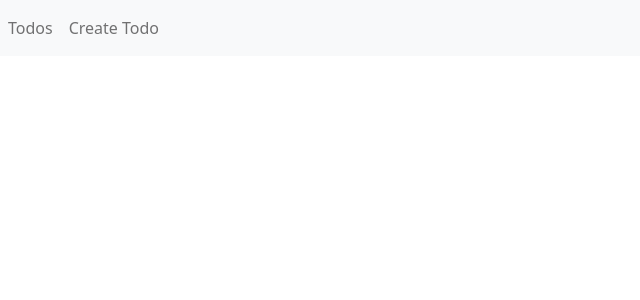
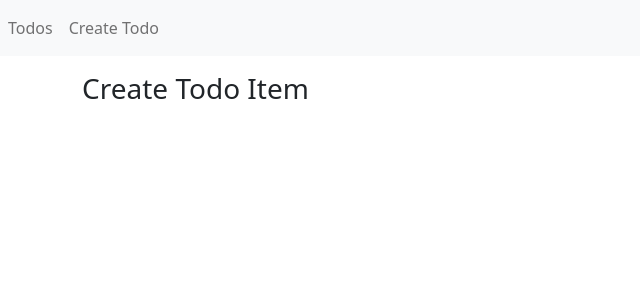
Before and after one commit to jonroido/CRUD_MERN, a React (Create React App) app in the folder client/: page /create in a window 1280 px wide. Shown: the top 300 px of the page, without its empty margins (0-640 px from the left). Built offline with nearby package versions, Linux system fonts and the light colour scheme.

Commit message:
yarn start , test pages

```diff
--- a/client/src/CreateTodo.js
+++ b/client/src/CreateTodo.js
@@ -0,0 +1,11 @@
+import React from "react";
+
+export const CreateTodo = () => {
+  return (
+    <div className="container">
+      <div className="mt-3">
+        <h3>Create Todo Item</h3>
+      </div>
+    </div>
+  );
+};
--- a/client/src/EditTodo.js
+++ b/client/src/EditTodo.js
@@ -0,0 +1,12 @@
+import React from "react";
+
+export const EditTodo = () => {
+
+  return  (
+    <div className="container">
+      <div className="mt-3">
+        <h3>Edit Todo Item</h3>
+      </div>
+    </div>
+  )
+};
--- a/client/src/TodoList.js
+++ b/client/src/TodoList.js
@@ -0,0 +1,12 @@
+import React from "react";
+
+export const TodoList = () => {
+
+  return (
+    <div className="container">
+      <div className="mt-3">
+        <h3>Todo List</h3>
+      </div>
+    </div>
+  );
+};
```
